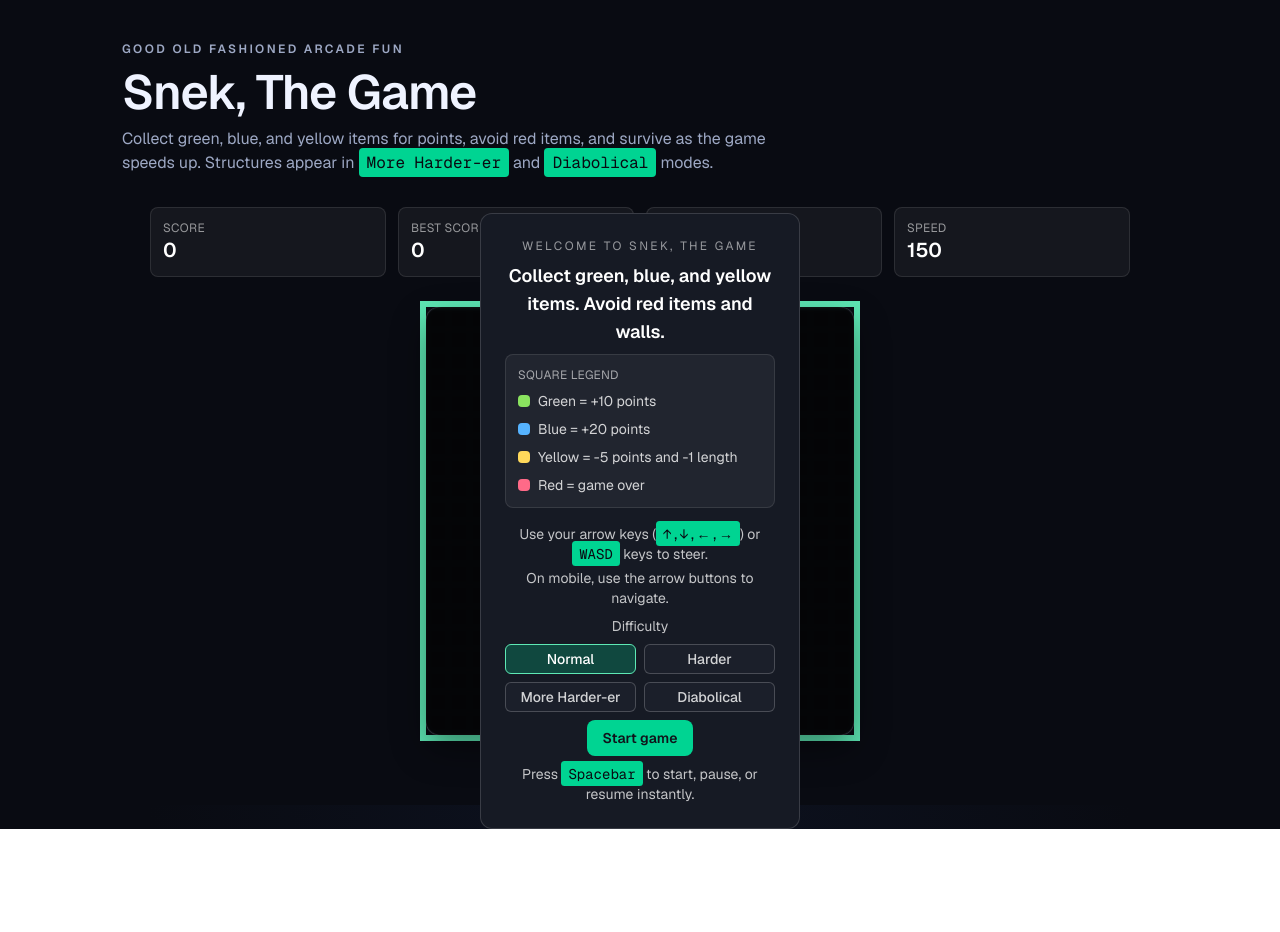
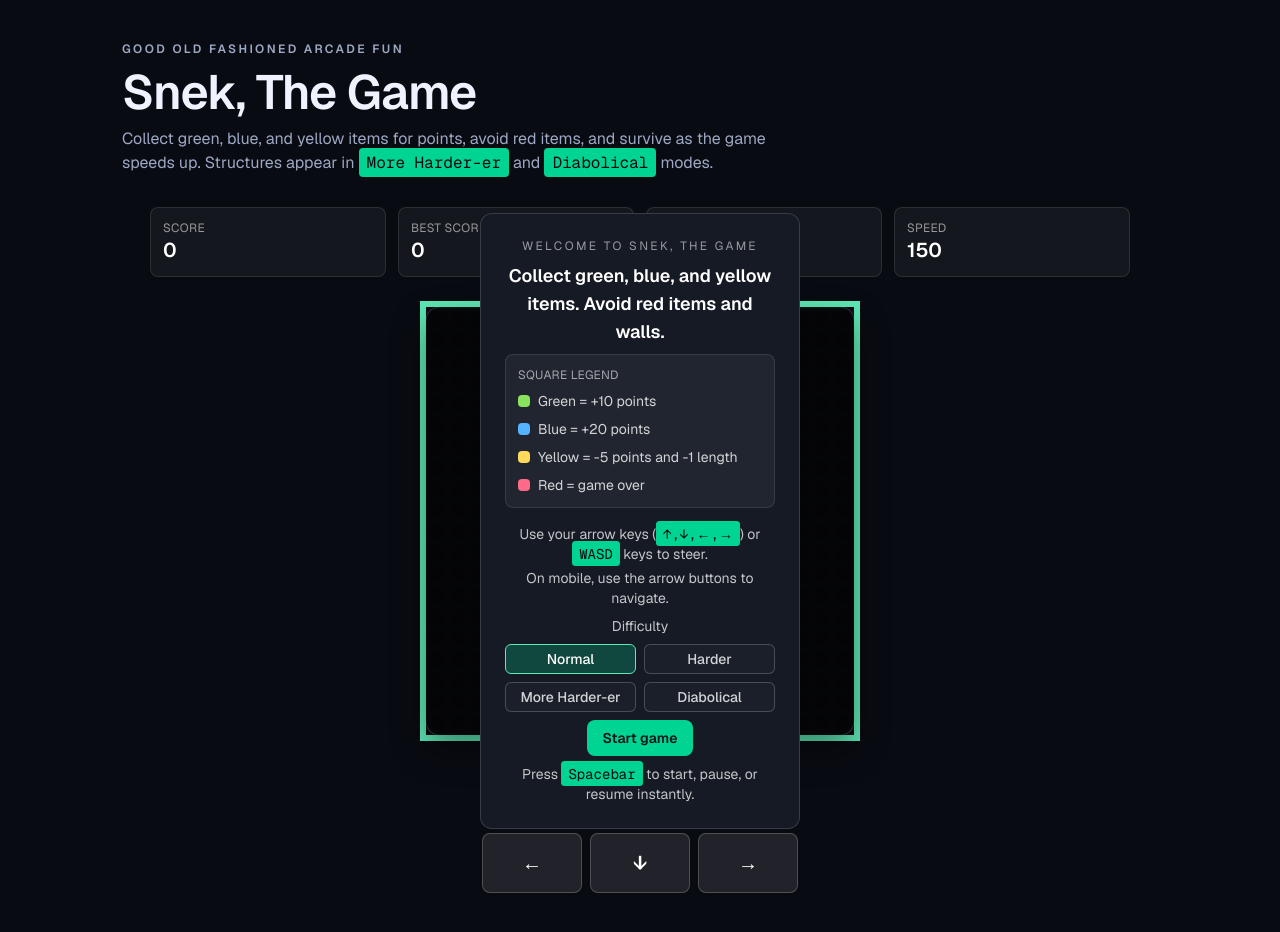
Before and after one commit to simonproudfootxyz/snek, a Next.js app: page / in a window 1280 px wide. Before the commit the page ends 829 px from the top, so only its background shows below. Built offline with nearby package versions, Linux system fonts and the light colour scheme.

Commit message:
- show button controls all the time

```diff
--- a/src/app/globals.css
+++ b/src/app/globals.css
@@ -35,12 +35,8 @@ code {
 }
 
 .game-touch-controls {
-  display: none;
+  display: grid;
   grid-template-columns: repeat(3, minmax(100px, 1fr));
-
-  @media (max-width: 1180px) {
-    display: grid;
-  }
 
   button,
   div {
```
